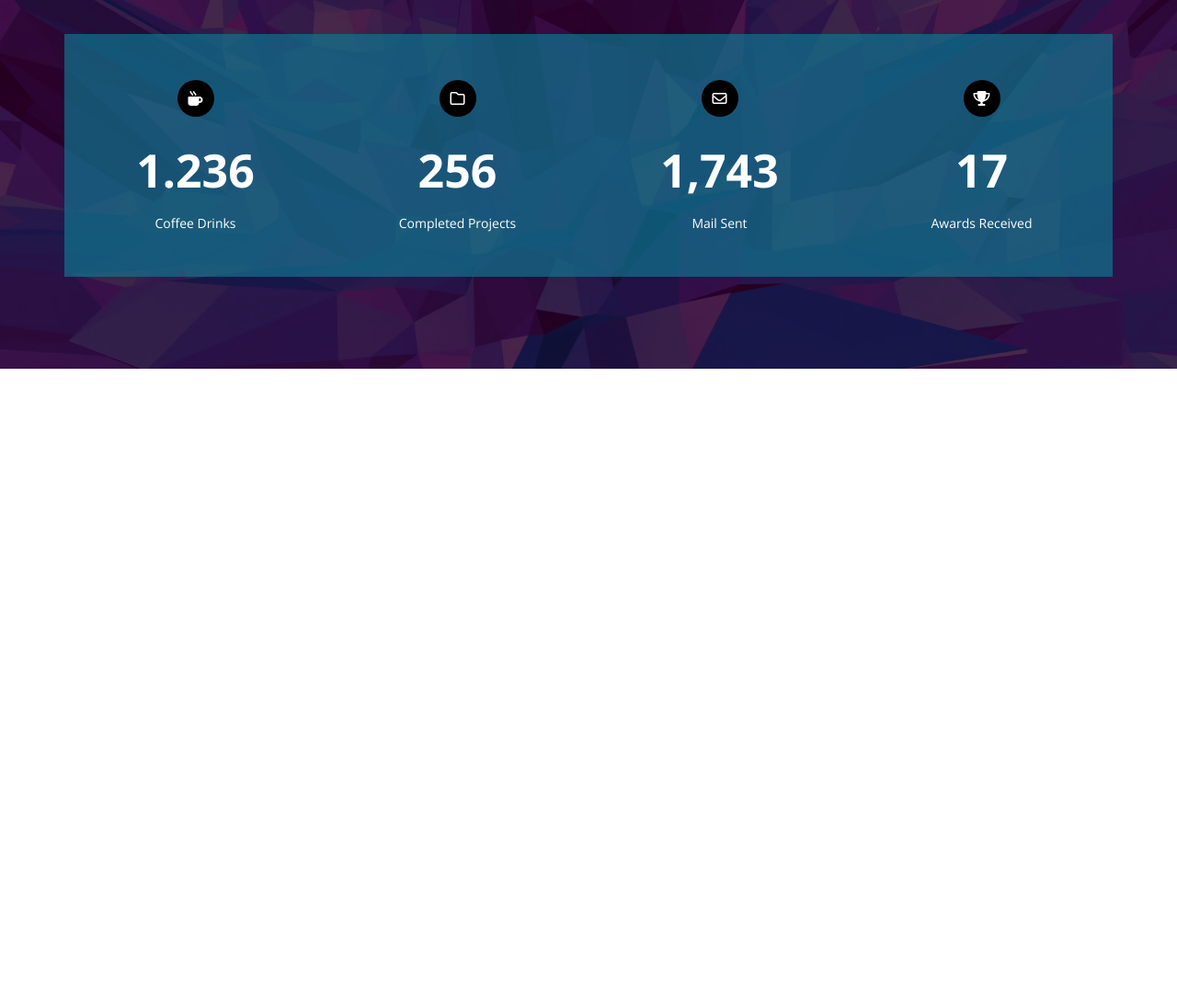
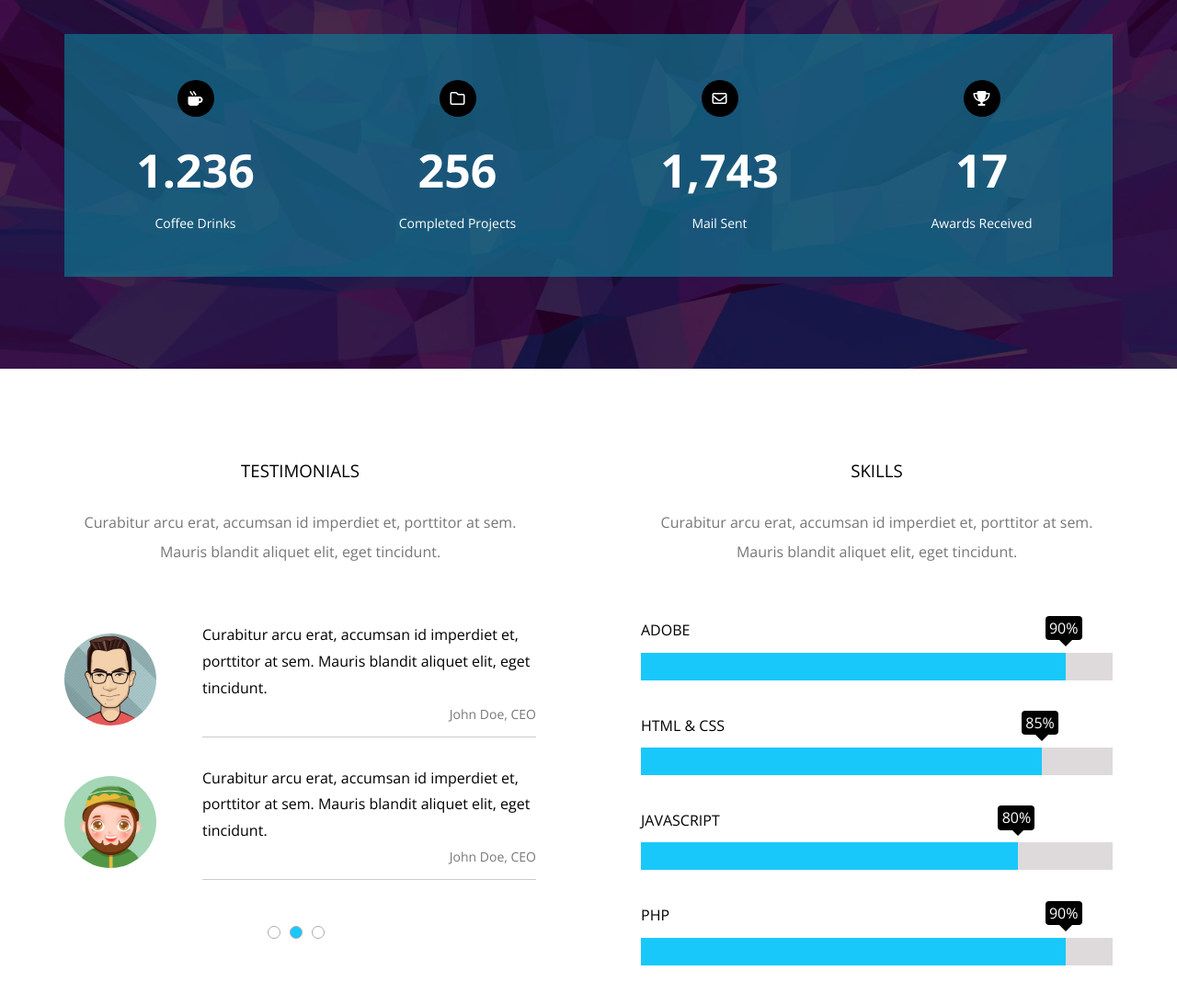
Before and after one commit to my-templatess/template-two, a plain HTML site: page index.html in a window 1280 px wide. Shown: the part 4701-5794 px from the top of the page at 92% size. Before the commit the page ends 5102 px from the top, so only its background shows below. Drawn offline with nearby package versions, Linux system fonts and the light colour scheme.

Commit message:
Ending Skills

```diff
--- a/css/kasper.css
+++ b/css/kasper.css
@@ -680,9 +680,9 @@ header nav .form i {
   }
 }
 @media (min-width: 768px) {
-.stats .container .box {
+  .stats .container .box {
     flex-basis: 50%;
-}
+  }
 }
 @media (min-width: 992px) {
   .stats .container .box {
@@ -712,3 +712,121 @@ header nav .form i {
   font-size: 14px;
 }
 /* End Stats */
+/* Start Skills */
+.our-skills {
+  padding-top: var(--section-padding);
+  padding-bottom: var(--section-padding);
+}
+.our-skills .container {
+  display: flex;
+  justify-content: space-between;
+  flex-wrap: wrap;
+}
+@media (min-width: 992px) {
+  .our-skills .testimonials, .our-skills .skills {
+    flex-basis: 45%;
+  }
+}
+.our-skills .testimonials h3 {
+  margin: 0 0 30px;
+  font-weight: normal;
+  text-align: center;
+}
+.our-skills .container .testimonials p {
+  color: #777;
+  line-height: 2;
+  text-align: center;
+  margin-bottom: 60px;
+}
+.our-skills .content {
+  display: flex;
+  align-items: center;
+  margin-bottom: 30px;
+}
+.our-skills .content img {
+  width: 100px;
+  margin-right: 50px;
+  border-radius: 50%;
+  -webkit-border-radius: 50%;
+  -moz-border-radius: 50%;
+  -ms-border-radius: 50%;
+  -o-border-radius: 50%;
+}
+.our-skills .testimonials .text {
+  line-height: 1.8;
+  border-bottom: 1px solid #ccc;
+}
+.our-skills .testimonials .text p {
+  color: #777;
+  text-align: right;
+  font-size: 14px;
+  margin-bottom: 10px;
+}
+.our-skills .bullets {
+  display: flex;
+  justify-content: center;
+  margin-top: 50px;
+  margin-bottom: 50px;
+}
+.our-skills .bullets li {
+  width: 14px;
+  height: 14px;
+  border: 1px solid #aaa;
+  border-radius: 50%;
+  margin-right: 10px;
+}
+.our-skills .bullets .active {
+  background-color: var(--main-color);
+}
+.our-skills .container .skills h3 {
+  margin: 0 0 30px;
+  font-weight: normal;
+  text-align: center;
+}
+.our-skills .container .skills p {
+  color: #777;
+  line-height: 2;
+  text-align: center;
+  margin-bottom: 60px;
+}
+.our-skills .skills .prog-holder {
+  margin-bottom: 40px;
+}
+.our-skills .skills .prog-holder h4{
+  margin-bottom: 15px;
+  font-weight: normal;
+  text-transform: uppercase;
+}
+.our-skills .skills .prog-holder .prog {
+  background-color: #dedadc;
+  height: 30px;
+}
+.our-skills .skills .prog-holder .prog span {
+  display: block;
+  background-color: var(--main-color);
+  height: 100%;
+  position: relative;
+}
+.skills .prog-holder .prog span::before {
+  content: attr(data-progress);
+  position: absolute;
+  background-color: black;
+  color: white;
+  top: -40px;
+  right: -18px;
+  padding: 4px 0;
+  width: 40px;
+  text-align: center;
+  border-radius: 4px;
+}
+.skills .prog-holder .prog span::after {
+  content: "";
+  position: absolute;
+  border-style: solid;
+  border-width: 8px;
+  border-color: black transparent transparent;
+  right: -8px;
+  top: -15px;
+}
+
+/* End Skills */
--- a/index.html
+++ b/index.html
@@ -268,12 +268,69 @@
         <div class="box">
           <i class="fa-solid fa-trophy"></i>
           <div class="number">17</div>
-          <p>Awards Received
-
-          </p>
+          <p>Awards Received</p>
         </div>
       </div>
     </div>
     <!-- End Stats -->
+    <!-- Start Skills -->
+    <div class="our-skills">
+      <div class="container">
+        <div class="testimonials">
+          <h3>TESTIMONIALS</h3>
+          <p>
+            Curabitur arcu erat, accumsan id imperdiet et, porttitor at sem.
+            Mauris blandit aliquet elit, eget tincidunt.
+          </p>
+          <div class="content">
+            <img src="images/skills-01.jpg" alt="skill-1" />
+            <div class="text">
+              Curabitur arcu erat, accumsan id imperdiet et, porttitor at sem.
+              Mauris blandit aliquet elit, eget tincidunt.
+              <p>John Doe, CEO</p>
+            </div>
+          </div>
+          <div class="content">
+            <img src="images/skills-02.jpg" alt="skills-2" />
+            <div class="text">
+              Curabitur arcu erat, accumsan id imperdiet et, porttitor at sem.
+              Mauris blandit aliquet elit, eget tincidunt.
+              <p>John Doe, CEO</p>
+            </div>
+          </div>
+          <div>
+            <ul class="bullets">
+              <li></li>
+              <li class="active"></li>
+              <li></li>
+            </ul>
+          </div>
+        </div>
+        <div class="skills">
+          <h3>SKILLS</h3>
+          <p>
+            Curabitur arcu erat, accumsan id imperdiet et, porttitor at sem.
+            Mauris blandit aliquet elit, eget tincidunt.
+          </p>
+          <div class="prog-holder">
+            <h4>ADOBE</h4>
+            <div class="prog"><span style="width: 90%" data-progress="90%"></span></div>
+          </div>
+          <div class="prog-holder">
+            <h4>HTML & CSS</h4>
+            <div class="prog"><span style="width: 85%" data-progress="85%"></span></div>
+          </div>
+          <div class="prog-holder">
+            <h4>JAVASCRIPT</h4>
+            <div class="prog"><span style="width: 80%" data-progress="80%"></span></div>
+          </div>
+          <div class="prog-holder">
+            <h4>PHP</h4>
+            <div class="prog"><span style="width: 90%" data-progress="90%"></span></div>
+          </div>
+        </div>
+      </div>
+    </div>
+    <!-- End Skills -->
   </body>
 </html>
```
